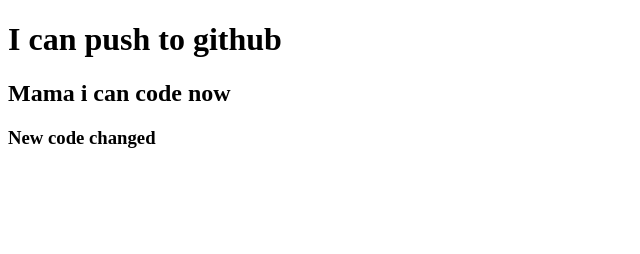
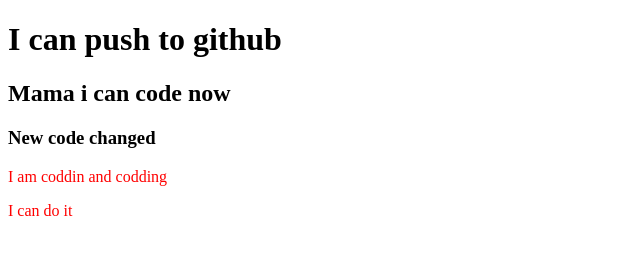
Before and after one commit to ImranHossain201060/my-second-repo, a plain HTML site: page index.html in a window 1280 px wide. Shown: the whole page, without its empty margins (0-640 px from the left). Drawn offline with Linux system fonts and the light colour scheme.

Commit message:
style added

```diff
--- a/index.html
+++ b/index.html
@@ -5,11 +5,15 @@
     <meta http-equiv="X-UA-Compatible" content="IE=edge">
     <meta name="viewport" content="width=device-width, initial-scale=1.0">
     <title>My second github repo</title>
+    <link rel="stylesheet" href="style.css">
 </head>
 <body>
         <h1>I can push to github</h1>
         <h2>Mama i can code now</h2>
        <h3>New code changed</h3>
+       <p>I am coddin and codding</p>
+       <p>I can do it</p>
+
 
 </body>
 </html>
--- /dev/null
+++ b/style.css
@@ -0,0 +1,3 @@
+p{
+    color:red;
+}
```
